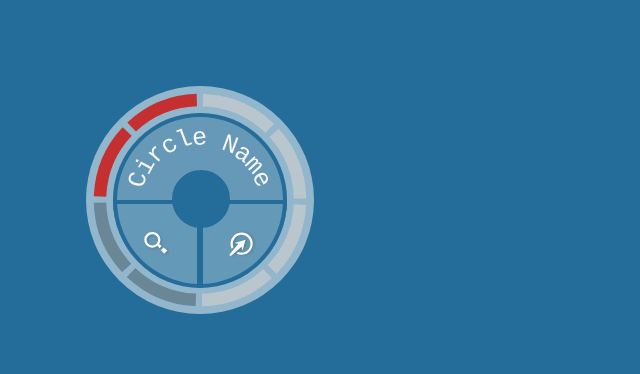
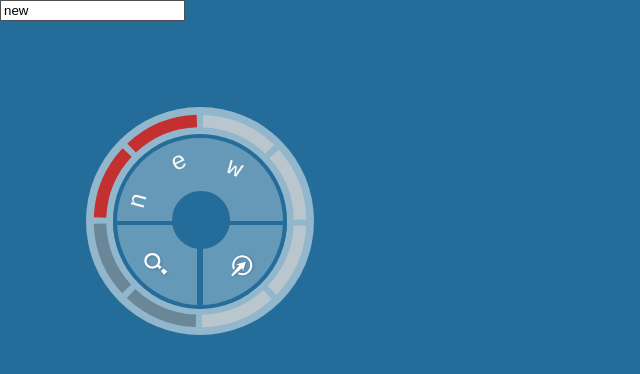
Before and after one commit to Blondish/Trial, a React (Create React App) app: page / in a window 1280 px wide. Shown: the top 374 px of the page, without its empty margins (0-640 px from the left). Built offline with nearby package versions, Linux system fonts and the light colour scheme.

Commit message:
dynamic name

```diff
--- a/src/App.css
+++ b/src/App.css
@@ -161,6 +161,10 @@ div.circTxt span {
 
 }
 
+.circTxt {
+  display: flex
+}
+
     /* Icons*/
 
 
--- a/src/App.js
+++ b/src/App.js
@@ -1,3 +1,5 @@
+import { useState } from "react"
+
 import './App.css';
 import CircularText from './CircularText';
 import magnifier from "./assets/Magnifier.svg"
@@ -6,12 +8,19 @@ import visit from "./assets/VisitArrow.svg"
 
 
 function App() {
+  const [text, setText] = useState("new")
+  const handleChange = (e) => {
+    setText(e.target.value)
+    console.log(text)
+  }
+
   return (
     <>
+      <div><input type="text" value={text} onChange={handleChange} /></div>
       <div className="container">
         <div className="mainCircle">
           <div className="wrap">
-            <div className="circTxt"><CircularText text="Circle Name" arc={150} radius={80} /></div>
+            <div className="circTxt" ><CircularText text={text} arc={150} radius={80} /></div>
             <div className="wrap-in">
               <div className="rw">
                 <div className="shared top"></div>
@@ -25,7 +34,6 @@ function App() {
           </div>
         </div>
 
-        {/* <div className="smallerCircle2"></div> */}
       </div>
       <div className="smallerCircle1">
         <svg viewBox="0 0 64 64" className="sp-pie">
--- a/src/CircularText.js
+++ b/src/CircularText.js
@@ -3,20 +3,23 @@ import React from "react"
 const CircularText = ({ text, arc, radius }) => {
     const characters = text.split('');
     const degree = arc / characters.length;
-    let origin = 289;
 
     return (
         <>
-            {characters.map((char, i) => (
+            {characters.map((char, i) => {
+                return (
                     <span key={i} style={{
                         height: `${radius}px`,
                         position: "absolute",
-                    transform: `rotate(${degree * i - arc / 2}deg)`,
+                        transform: `rotate(${(degree * i - arc / 2)}deg)`,
                         transformOrigin: `0 ${radius}px 0`
                     }}>
                         {char}</span>
 
                 )
+
+
+            }
 
             )}
 
```
Also changed, not shown: src/assets/VisitArrow.svg, 1 other file (tests, documents, lock files or other folders). Lines whose indentation alone changed are shown as unchanged.
